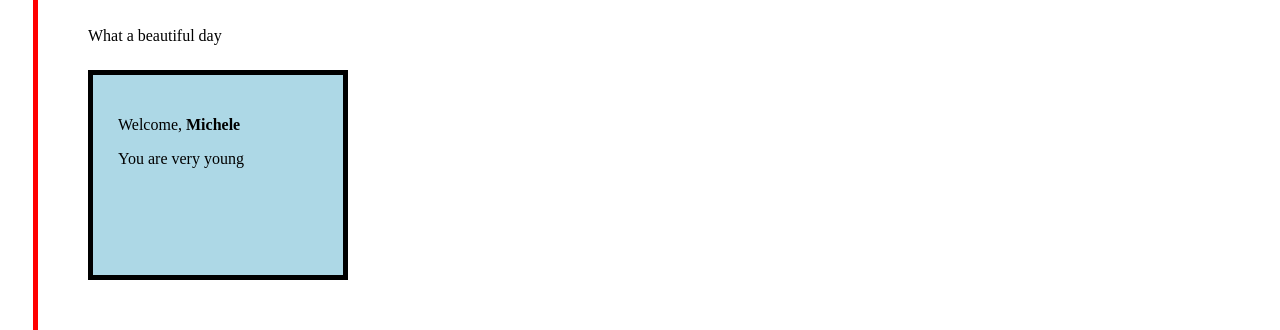
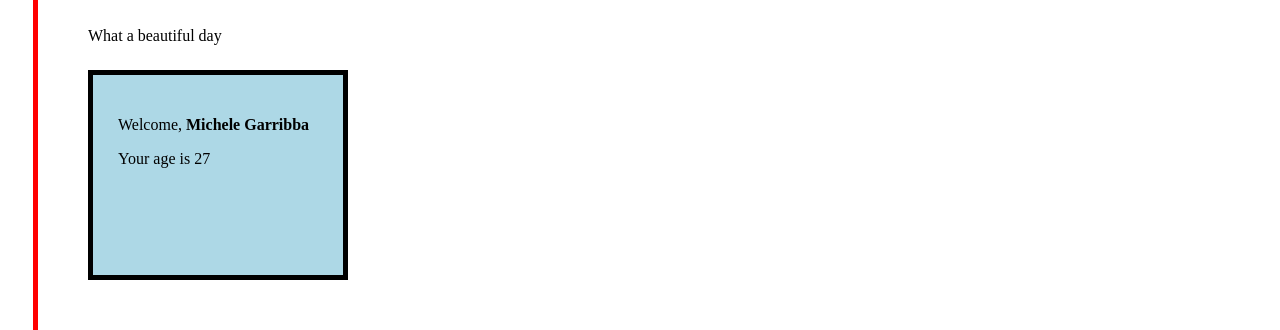
Before and after one commit to Micheleg27/react-exercises, a React (Create React App) app: page / in a window 1280 px wide. Shown: the part 191-521 px from the top of the page. Built offline with nearby package versions, Linux system fonts and the light colour scheme.

Commit message:
functional-01

```diff
--- a/src/App.js
+++ b/src/App.js
@@ -21,7 +21,7 @@ export default class App extends React.Component {
                 <Container title='My React application' >
 
                     <Hello />
-                    <Welcome name={<strong>Michele</strong>} age={17} />
+                    <Welcome name={<strong>Michele Garribba</strong>} age={27} />
                     <Counter />
                     <ClickCounter />
                     <ClickTracker />
--- a/src/Welcome.js
+++ b/src/Welcome.js
@@ -1,17 +1,27 @@
 import React from "react";
 import { Age } from "./Age";
 
-export class Welcome extends React.Component {
-    static defaultProps = {
-        name: 'guest'
-    }
+// export class Welcome extends React.Component {
+//     static defaultProps = {
+//         name: 'guest'
+//     }
 
-    render() {
-        return (<div className="welcome">
-            <p>Welcome, {this.props.name} </p>
-            {this.props.age > 18
-            ? <Age age={this.props.age} />
-            : <p>You are very young</p>}
-        </div>)
-    }
+//     render() {
+//         return (<div className="welcome">
+//             <p>Welcome, {this.props.name} </p>
+//             {this.props.age > 18
+//             ? <Age age={this.props.age} />
+//             : <p>You are very young</p>}
+//         </div>)
+//     }
+// }
+
+export function Welcome ({name, age}) {
+    return <div className="welcome">
+        <p>Welcome, {name}</p>
+        {age > 18
+        ? <Age age={age} />
+        : <p>You are very young</p>
+        }
+    </div>
 }
```
